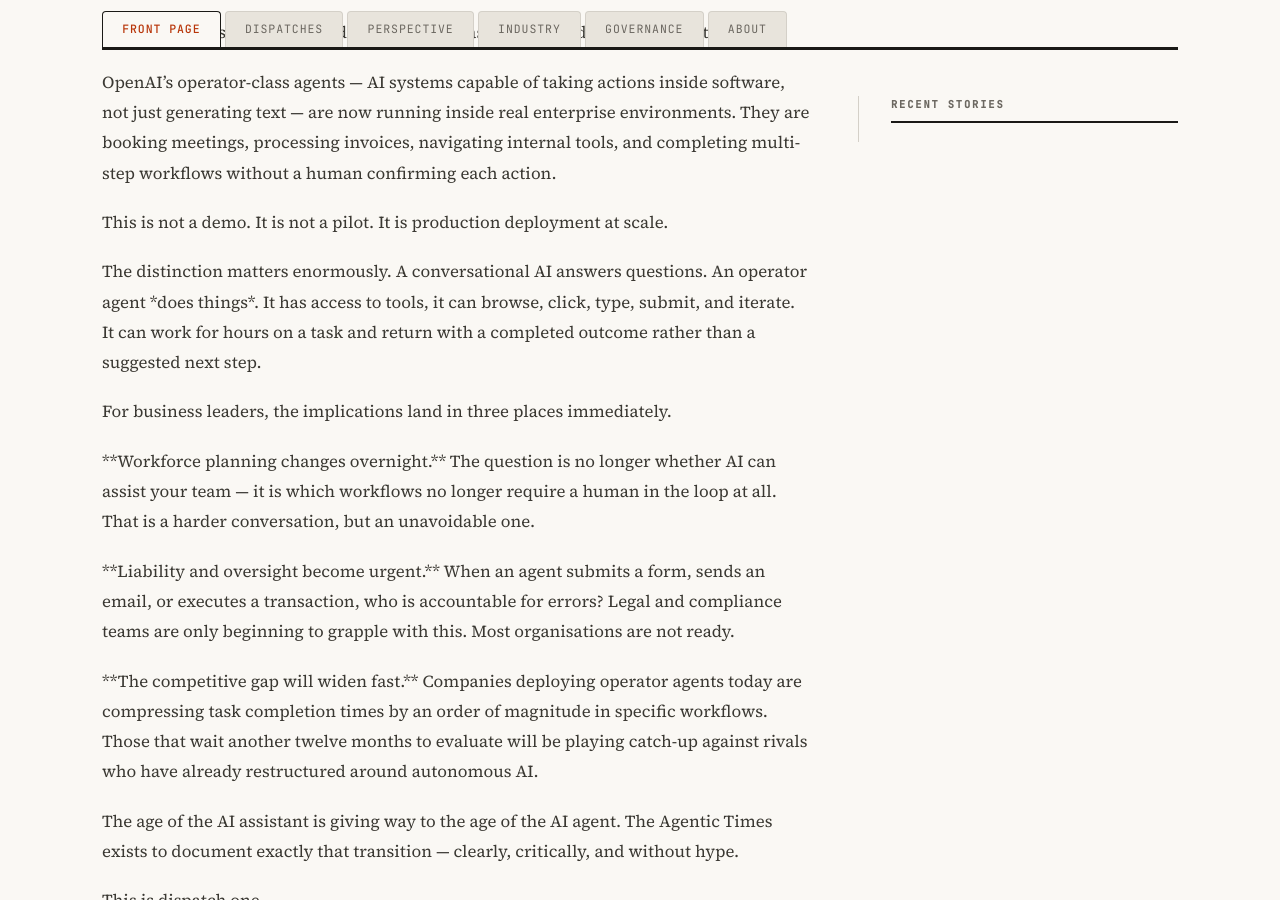
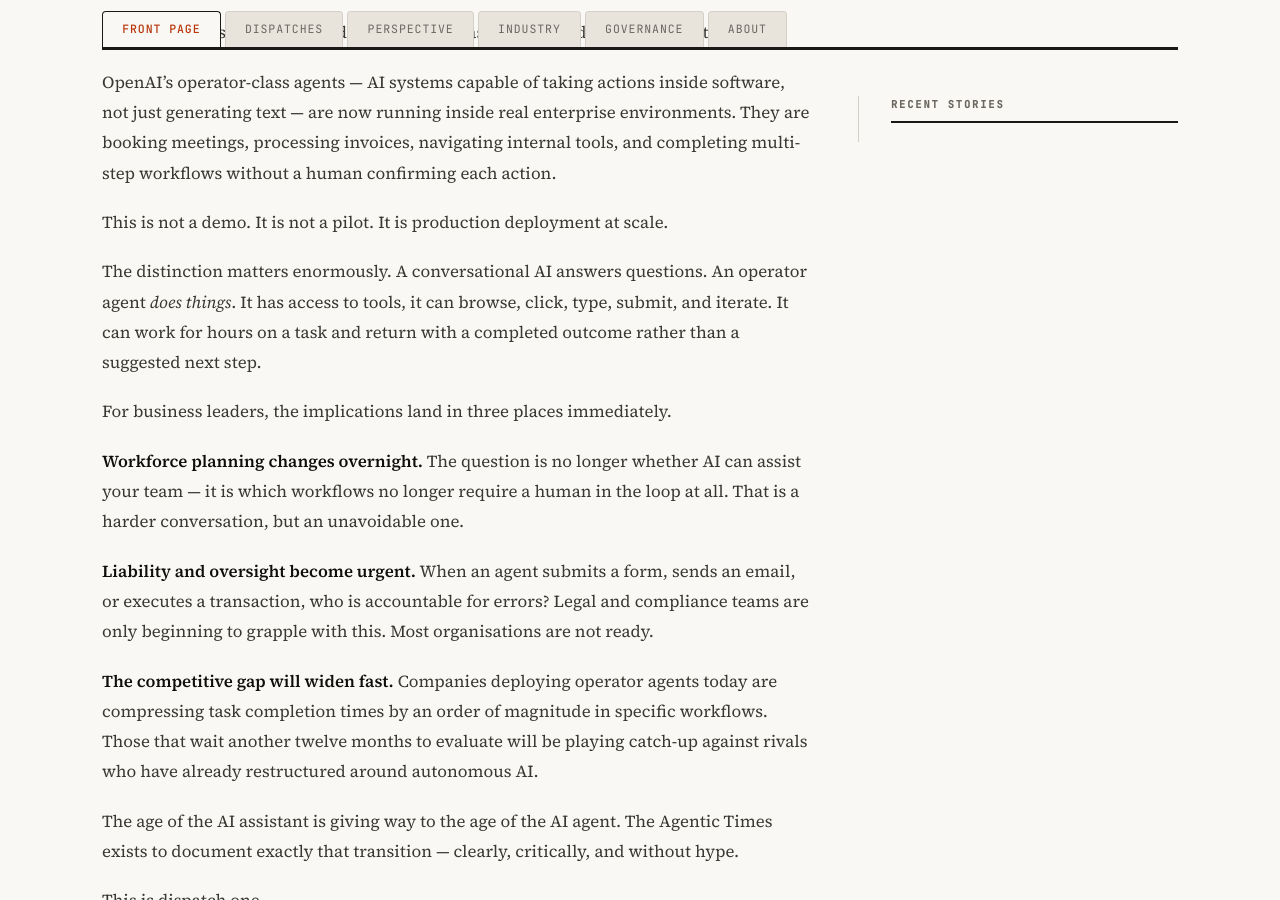
Before and after one commit to christbt79/agentic-times, a Jekyll site: the page built from _posts/2026-04-16-openai-s-operator-agents-are-now-handling-real-business-workflows-—-here-s-what-that-means.md, in a window 1280 px wide and 900 px high, scrolled down 1096 px. Built offline with Jekyll 4.4.1, drawn with Linux system fonts in a browser that asks for light colours; some web fonts are replaced.

```diff
--- a/_posts/2026-04-16-openai-s-operator-agents-are-now-handling-real-business-workflows-—-here-s-what-that-means.md
+++ b/_posts/2026-04-16-openai-s-operator-agents-are-now-handling-real-business-workflows-—-here-s-what-that-means.md
@@ -13,15 +14,15 @@ OpenAI's operator-class agents — AI systems capable of taking actions inside s
 
 This is not a demo. It is not a pilot. It is production deployment at scale.
 
-The distinction matters enormously. A conversational AI answers questions. An operator agent \*does things\*. It has access to tools, it can browse, click, type, submit, and iterate. It can work for hours on a task and return with a completed outcome rather than a suggested next step.
+The distinction matters enormously. A conversational AI answers questions. An operator agent *does things*. It has access to tools, it can browse, click, type, submit, and iterate. It can work for hours on a task and return with a completed outcome rather than a suggested next step.
 
 For business leaders, the implications land in three places immediately.
 
-\*\*Workforce planning changes overnight.\*\* The question is no longer whether AI can assist your team — it is which workflows no longer require a human in the loop at all. That is a harder conversation, but an unavoidable one.
+**Workforce planning changes overnight.** The question is no longer whether AI can assist your team — it is which workflows no longer require a human in the loop at all. That is a harder conversation, but an unavoidable one.
 
-\*\*Liability and oversight become urgent.\*\* When an agent submits a form, sends an email, or executes a transaction, who is accountable for errors? Legal and compliance teams are only beginning to grapple with this. Most organisations are not ready.
+**Liability and oversight become urgent.** When an agent submits a form, sends an email, or executes a transaction, who is accountable for errors? Legal and compliance teams are only beginning to grapple with this. Most organisations are not ready.
 
-\*\*The competitive gap will widen fast.\*\* Companies deploying operator agents today are compressing task completion times by an order of magnitude in specific workflows. Those that wait another twelve months to evaluate will be playing catch-up against rivals who have already restructured around autonomous AI.
+**The competitive gap will widen fast.** Companies deploying operator agents today are compressing task completion times by an order of magnitude in specific workflows. Those that wait another twelve months to evaluate will be playing catch-up against rivals who have already restructured around autonomous AI.
 
 The age of the AI assistant is giving way to the age of the AI agent. The Agentic Times exists to document exactly that transition — clearly, critically, and without hype.
 
```
Also changed, not shown: other parts of _posts/2026-04-16-openai-s-operator-agents-are-now-handling-real-business-workflows-—-here-s-what-that-means.md (+4 -3 lines).
